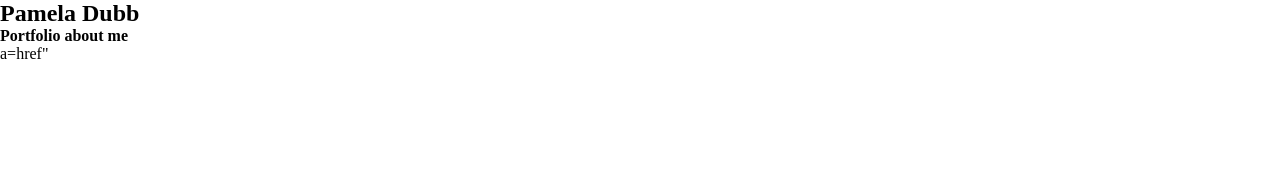
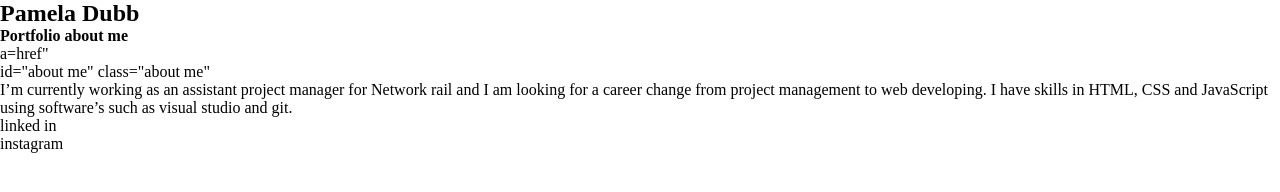
Before and after one commit to PDUBB3/pamela_portfolio, a plain HTML site: page index.html in a window 1280 px wide. Drawn offline with Linux system fonts and the light colour scheme; files that its build step writes are made by us from their sources.

Commit message:
updated section heading and included paragraph

```diff
--- a/index.html
+++ b/index.html
@@ -10,12 +10,10 @@
   <body>
     <!-- heading inserted here-->
     <!--insert section -->
-    <section id="container">
-      <header>
-        <div id="logo">
+    <header>
+    <section id="title">
           <h2>Pamela Dubb</h2>
           <h4>Portfolio about me</h4>
-        </div>
       </header>
     </section>
     <!--insert nav bar here-->
@@ -28,13 +26,24 @@
     <!-- insert banner on page-->
 
     <!-- main content of page -->
-
     <!-- section for about me-->
-
+     <section>
+      id="about me"
+      class="about me"
+     </section>
     <!-- paragraph about me-->
+    <p> I’m currently working as an assistant project manager for Network rail and I am looking for a career change from project management to web developing.
+      I have skills in HTML, CSS and JavaScript using software’s such as visual studio and git.
+      </p>
 
     <!-- section for my projects via flexbox-->
 
-    <!-- section for contact us with clickable url links-->
+    <!-- section for contact us -->
+
+    <!--section fo clickable url-->
+    <ul>
+      <li><a= href"#"> linked in </a></li>
+      <li><a= href"#"> instagram </a></li>
+    </ul>
   </body>
 </html>
```
